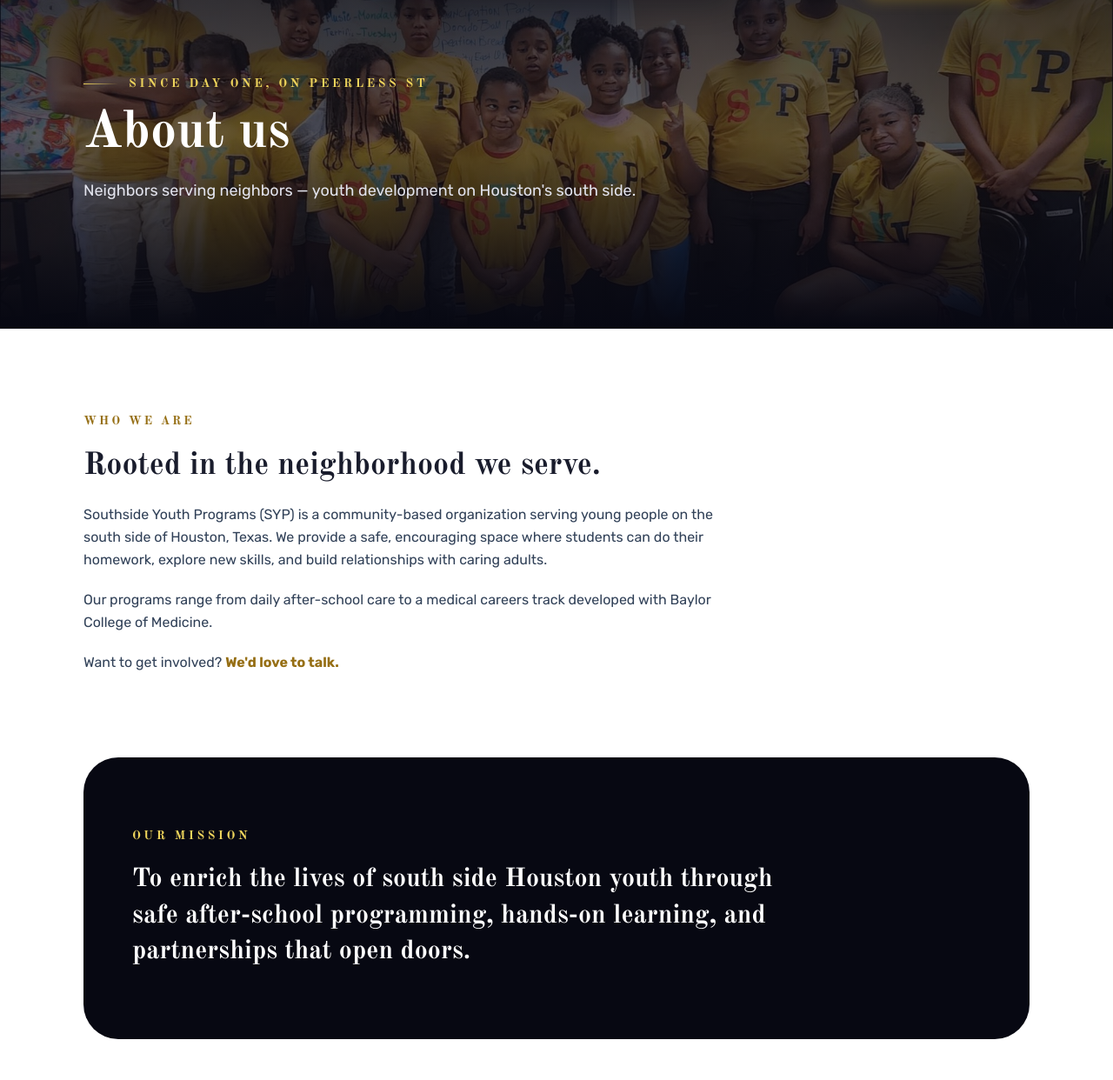
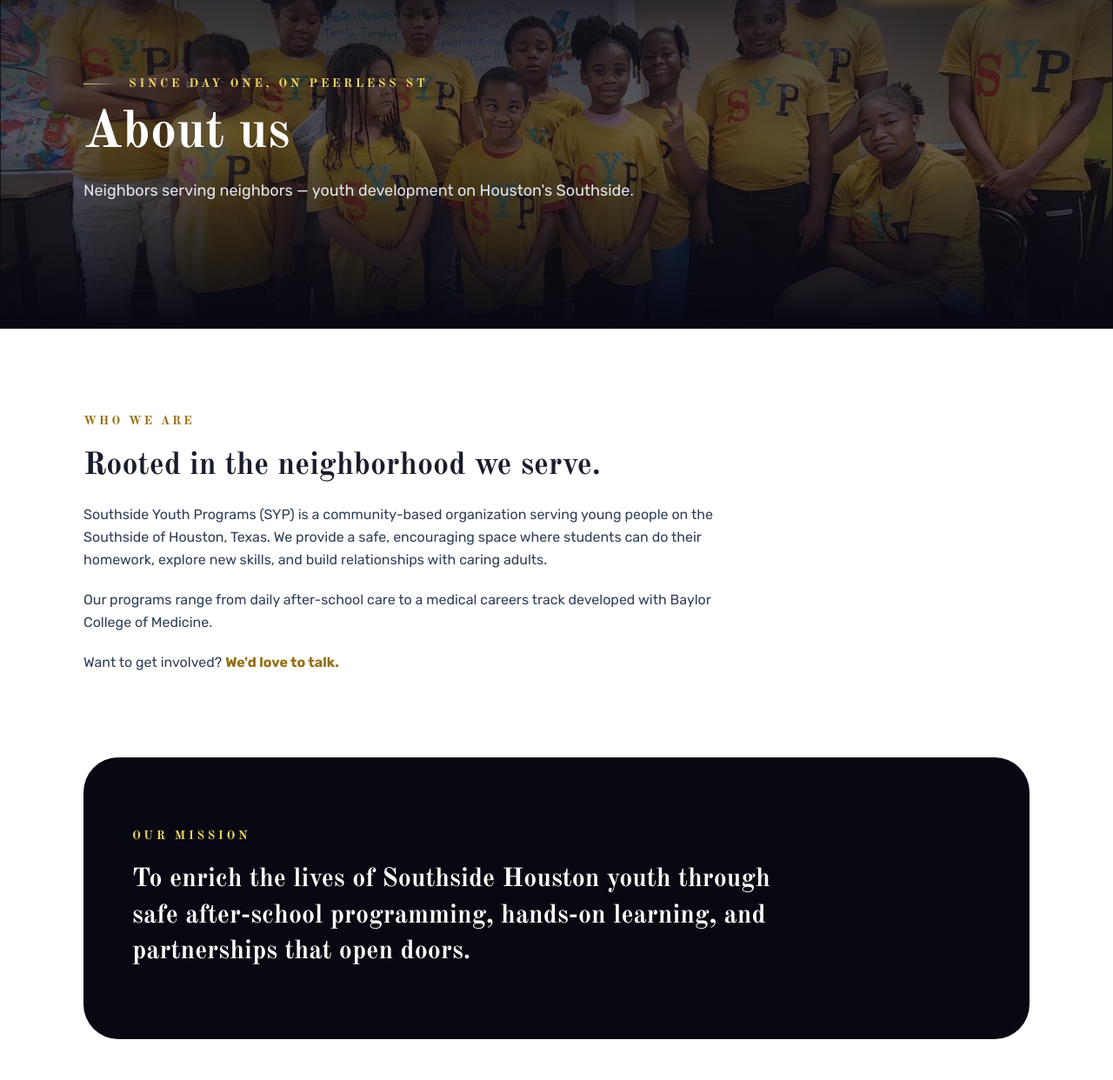
Before and after one commit to august-web/syprograms, an Astro site: page /about in a window 1280 px wide. Shown: the part 58-1300 px from the top of the page at 87% size. Built offline with nearby package versions, Linux system fonts and the light colour scheme; Astro itself is replaced by a stand-in of ours.

Commit message:
Fix 'Southside' in about copy, subtitle, and mission statement

```diff
--- a/src/pages/about.astro
+++ b/src/pages/about.astro
@@ -14,12 +14,12 @@ const stats = [
 
 <Base
 	title="About"
-	description="Southside Youth Programs is a community organization on Houston's south side offering after-school enrichment, medical career exploration, music, arts, and culinary programs for local youth."
+	description="Southside Youth Programs is a community organization on Houston's Southside offering after-school enrichment, medical career exploration, music, arts, and culinary programs for local youth."
 >
 	<PageHeader
 		eyebrow="Since day one, on Peerless St"
 		title="About us"
-		subtitle="Neighbors serving neighbors — youth development on Houston's south side."
+		subtitle="Neighbors serving neighbors — youth development on Houston's Southside."
 		image={heroGroup}
 		imageAlt="SYP kids and mentors in their gold shirts in the classroom"
 	/>
@@ -33,7 +33,7 @@ const stats = [
 					</h2>
 				<p class="leading-relaxed text-slate-700">
 					{SITE_NAME} (SYP) is a community-based organization serving young people
-					on the south side of Houston, Texas. We provide a safe, encouraging
+					on the Southside of Houston, Texas. We provide a safe, encouraging
 					space where students can do their homework, explore new skills, and
 					build relationships with caring adults.
 				</p>
@@ -53,7 +53,7 @@ const stats = [
 			<div class="relative isolate overflow-hidden rounded-[2.5rem] bg-navy-950 px-8 py-16 text-white sm:px-14 sm:py-20">
 			<p class="font-display text-sm font-bold uppercase tracking-[0.25em] text-cyan-300">Our mission</p>
 			<p class="mt-5 max-w-3xl font-display text-2xl font-bold leading-snug sm:text-3xl">
-				To enrich the lives of south side Houston youth through safe after-school
+				To enrich the lives of Southside Houston youth through safe after-school
 				programming, hands-on learning, and partnerships that open doors.
 			</p>
 			</div>
```
